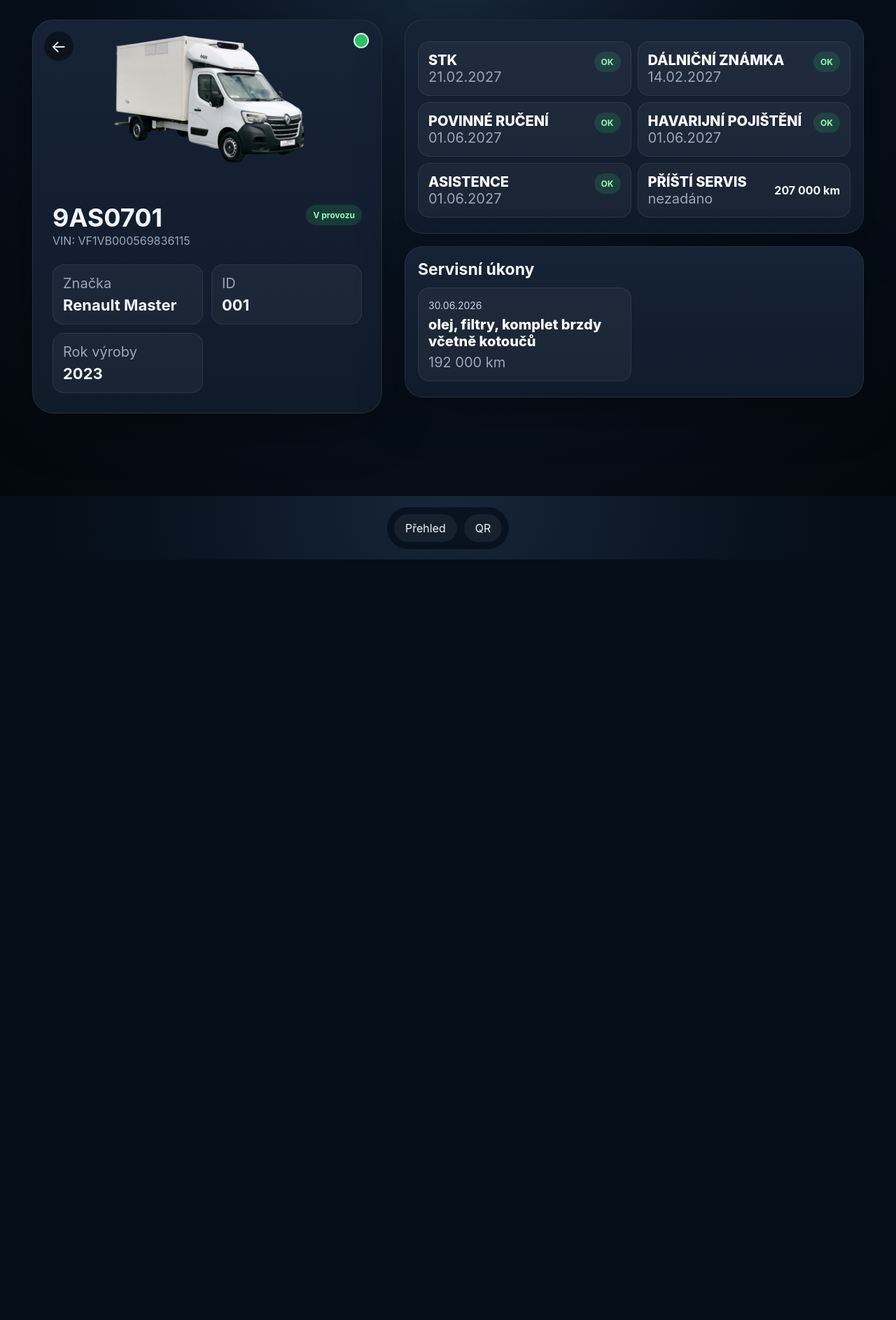
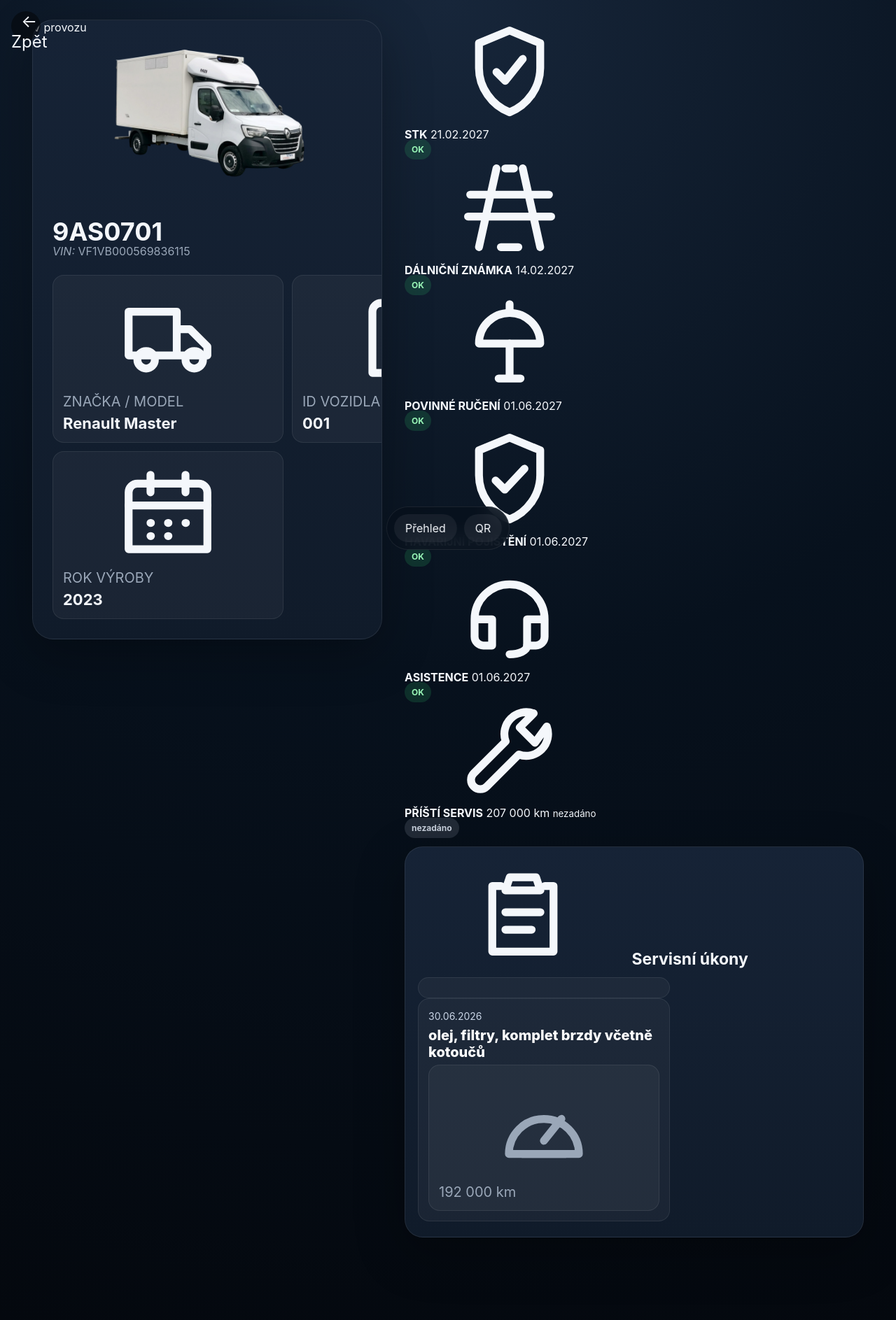
Before and after one commit to jakubwurm-coder/crocodille-rent, a Flask app: page /v/9AS0701 in a window 1280 px wide. Shown: the whole page at 70% size. Before the commit the page ends 800 px from the top, so only its background shows below. Run offline with Flask 3, Linux system fonts and the light colour scheme.

Commit message:
Improve vehicle detail layout with icons

```diff
--- a/templates/vehicle.html
+++ b/templates/vehicle.html
@@ -2,55 +2,81 @@
 {% block content %}
 {% set last_service = (v.get('service_records', [])|last) if v.get('service_records', []) else none %}
 {% set service_next_text = (last_service.next_service if last_service and last_service.next_service else v.next_service_note) %}
+{% set icon_sprite = url_for('static', filename='icons/fleet-icons.svg') %}
+{% set status_items = [
+  ('stk', 'STK', v.stk_until),
+  ('vignette', 'DÁLNIČNÍ ZNÁMKA', v.vignette_until),
+  ('liability', 'POVINNÉ RUČENÍ', v.liability_until),
+  ('casco', 'HAVARIJNÍ POJIŠTĚNÍ', v.casco_until),
+  ('assistance', 'ASISTENCE', v.assistance_until)
+] %}
 
-<div class="vehicle-screen">
+<div class="vehicle-screen pro-detail">
   <aside class="vehicle-left">
-    <div class="wide-hero">
-      <img src="{{ url_for('static', filename='images/' + v.photo) }}">
-      <a class="back" href="/">←</a>
-      <i class="dot detail-dot {{ vehicle_alert(v) }}"></i>
+    <a class="back pro-back" href="/">← <span>Zpět</span></a>
+
+    <div class="vehicle-status-badge">
+      <i class="status-light {{ vehicle_alert(v) }}"></i>
+      <span>{{ v.status or 'V provozu' }}</span>
     </div>
 
-    <section class="main-info wide-main">
+    <div class="wide-hero pro-hero">
+      <img src="{{ url_for('static', filename='images/' + v.photo) }}" alt="{{ v.spz }}">
+    </div>
+
+    <section class="main-info wide-main pro-main">
       <div>
         <h1>{{ v.spz }}</h1>
-        <p>{{ v.name }}</p>
         {% if v.vin %}
-          <span>VIN: {{ v.vin }}</span>
+          <span><em>VIN:</em> {{ v.vin }}</span>
         {% else %}
-          <span>VIN: nezadáno</span>
+          <span><em>VIN:</em> nezadáno</span>
         {% endif %}
       </div>
-      <b class="pill ok">{{ v.status or 'V provozu' }}</b>
     </section>
 
-    <section class="stats wide-stats">
-      <div><small>Značka</small><strong>{{ v.brand or 'nezadáno' }}</strong></div>
-      <div><small>ID</small><strong>{{ v.vehicle_id or 'nezadáno' }}</strong></div>
-      <div><small>Rok výroby</small><strong>{{ v.year or 'nezadáno' }}</strong></div>
+    <section class="stats wide-stats pro-stats">
+      <div>
+        <svg class="ui-icon"><use href="{{ icon_sprite }}#truck"></use></svg>
+        <small>ZNAČKA / MODEL</small>
+        <strong>{{ v.brand or 'nezadáno' }}</strong>
+      </div>
+      <div>
+        <svg class="ui-icon"><use href="{{ icon_sprite }}#id"></use></svg>
+        <small>ID VOZIDLA</small>
+        <strong>{{ v.vehicle_id or 'nezadáno' }}</strong>
+      </div>
+      <div>
+        <svg class="ui-icon"><use href="{{ icon_sprite }}#calendar"></use></svg>
+        <small>ROK VÝROBY</small>
+        <strong>{{ v.year or 'nezadáno' }}</strong>
+      </div>
     </section>
   </aside>
 
   <main class="vehicle-right">
-    <section class="panel">
-      <h2></h2>
-      <div class="list compact-list">
-        {% for label, value in [('STK',v.stk_until),('DÁLNIČNÍ ZNÁMKA',v.vignette_until),('POVINNÉ RUČENÍ',v.liability_until),('HAVARIJNÍ POJIŠTĚNÍ',v.casco_until),('ASISTENCE',v.assistance_until)] %}
+    <section class="status-grid">
+      {% for icon, label, value in status_items %}
         {% set s=status_for(value) %}
-          <div class="row">
+        <article class="status-card">
+          <svg class="ui-icon status-icon"><use href="{{ icon_sprite }}#{{ icon }}"></use></svg>
           <div>
             <strong>{{ label }}</strong>
             <span>{% if value %}{{ value|czdate }}{% else %}nezadáno{% endif %}</span>
           </div>
           <b class="pill {{ s[0] }}">{{ s[1] }}</b>
-          </div>
+        </article>
       {% endfor %}
 
       {% set next_date_status = status_for(v.next_service_date) %}
-        <div class="row">
+      <article class="status-card service-card">
+        <svg class="ui-icon status-icon"><use href="{{ icon_sprite }}#service"></use></svg>
         <div>
           <strong>PŘÍŠTÍ SERVIS</strong>
-            <span>
+          {% if v.next_service_km %}
+            <span class="service-km">{{ v.next_service_km|km }}</span>
+          {% endif %}
+          <small>
             {% if service_next_text %}
               {{ service_next_text }}
             {% elif v.next_service_date %}
@@ -58,30 +84,35 @@
             {% else %}
               nezadáno
             {% endif %}
-            </span>
+          </small>
         </div>
-          {% if v.next_service_km %}
-            <b>{{ v.next_service_km|km }}</b>
-          {% else %}
         <b class="pill {{ next_date_status[0] }}">{{ next_date_status[1] }}</b>
+      </article>
+    </section>
+
+    <section class="panel service-panel">
+      <h2>
+        <svg class="ui-icon"><use href="{{ icon_sprite }}#clipboard"></use></svg>
+        Servisní úkony
+      </h2>
+      {% if v.service_records %}
+        <div class="timeline wide-timeline pro-timeline">
+          {% for s in v.service_records %}
+            <article class="timeline-item">
+              <div class="timeline-dot"></div>
+              <div class="timeline-content">
+                {% if s.date %}<time>{{ s.date|czdate }}</time>{% endif %}
+                <strong>{{ s.title }}</strong>
+                <div class="service-meta">
+                  {% if s.km %}
+                    <span><svg class="ui-icon"><use href="{{ icon_sprite }}#speed"></use></svg>{{ s.km|km }}</span>
+                  {% endif %}
+                  {% if s.next_service %}
+                    <span><svg class="ui-icon"><use href="{{ icon_sprite }}#calendar"></use></svg>Příště: {{ s.next_service }}</span>
                   {% endif %}
                 </div>
               </div>
-    </section>
-
-    <section class="panel">
-      <h2>Servisní úkony</h2>
-      {% if v.service_records %}
-        <div class="timeline wide-timeline">
-          {% for s in v.service_records %}
-            <div>
-              {% if s.date %}<time>{{ s.date|czdate }}</time>{% endif %}
-              <strong>{{ s.title }}</strong>
-              <span>
-                {% if s.km %}{{ s.km|km }}{% endif %}
-                {% if s.next_service %}<br>Příště: {{ s.next_service }}{% endif %}
-              </span>
-            </div>
+            </article>
           {% endfor %}
         </div>
       {% else %}
```
Lines whose indentation alone changed are shown as unchanged.
